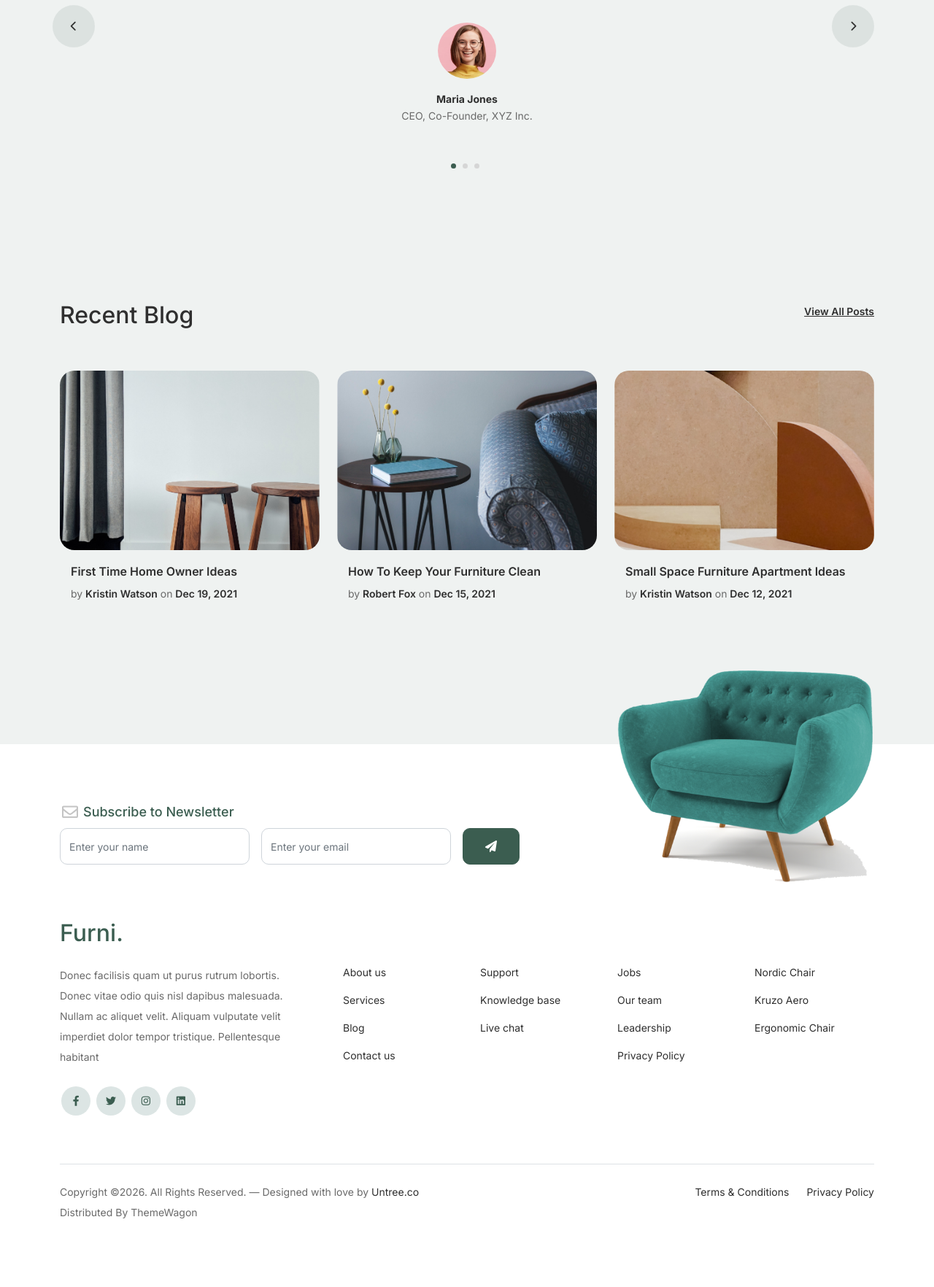
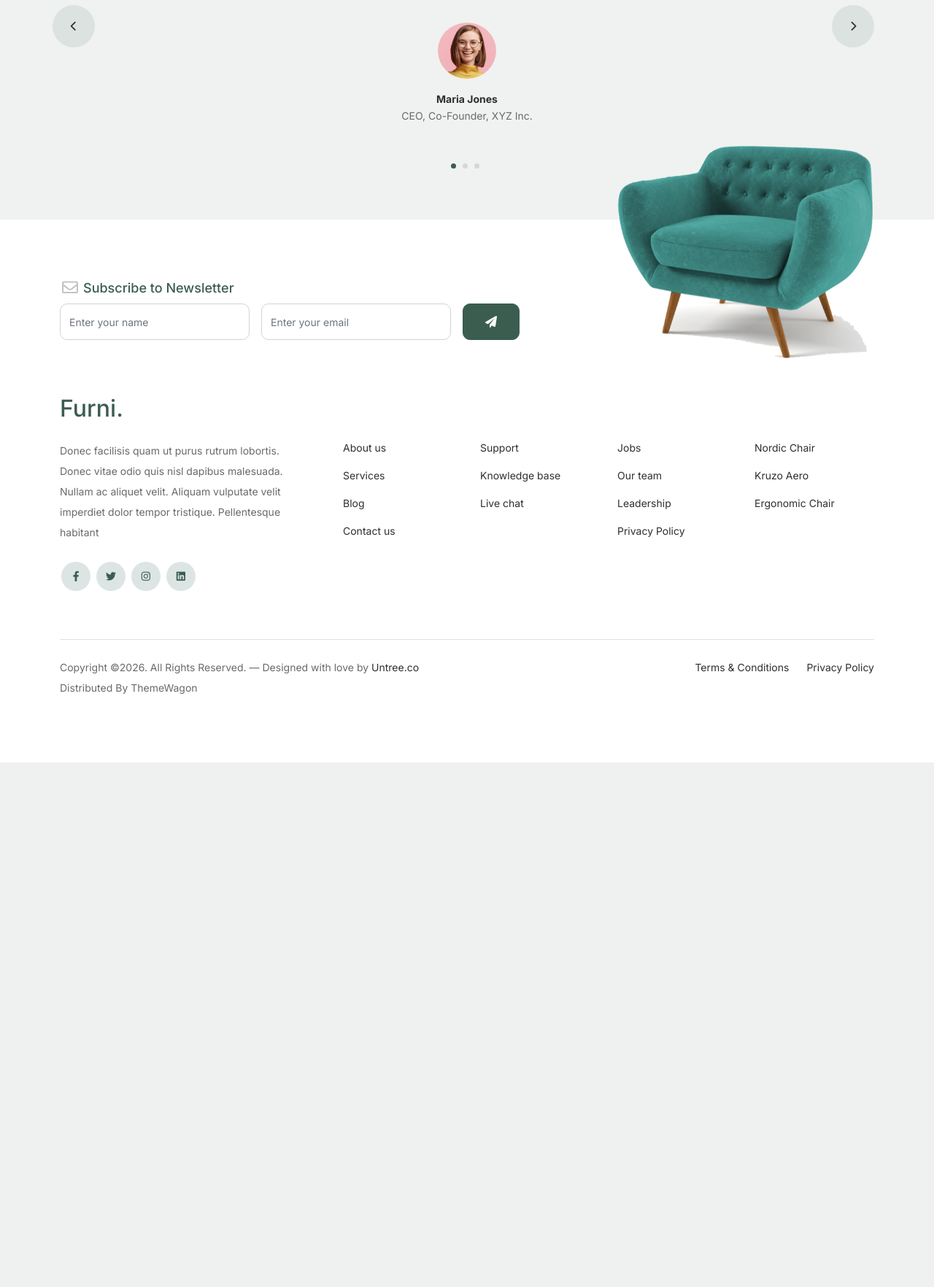
Before and after one commit to Yigoboz/furni-django-ecommerce, a Django app: page / in a window 1280 px wide; the page is wider, and only the part inside the window is pictured. Shown: the part 3339-5103 px from the top of that part at 73% size. After the commit the page ends 4384 px from the top of that part, so only its background shows below. Run offline with Django 5.2, Linux system fonts and the light colour scheme; some libraries are stand-ins or nearby versions.

Commit message:
feat: remove blog section from index.html

```diff
--- a/core/templates/core/index.html
+++ b/core/templates/core/index.html
@@ -324,59 +324,5 @@
 </div>
 <!-- End Testimonial Slider -->
 
-<!-- Start Blog Section -->
-<div class="blog-section">
-   <div class="container">
-      <div class="row mb-5">
-         <div class="col-md-6">
-            <h2 class="section-title">Recent Blog</h2>
-         </div>
-         <div class="col-md-6 text-start text-md-end">
-            <a href="#" class="more">View All Posts</a>
-         </div>
-      </div>
-
-      <div class="row">
-
-         <div class="col-12 col-sm-6 col-md-4 mb-4 mb-md-0">
-            <div class="post-entry">
-               <a href="#" class="post-thumbnail"><img src="{% static 'images/post-1.jpg' %}" alt="Image" class="img-fluid"></a>
-               <div class="post-content-entry">
-                  <h3><a href="#">First Time Home Owner Ideas</a></h3>
-                  <div class="meta">
-                     <span>by <a href="#">Kristin Watson</a></span> <span>on <a href="#">Dec 19, 2021</a></span>
-                  </div>
-               </div>
-            </div>
-         </div>
-
-         <div class="col-12 col-sm-6 col-md-4 mb-4 mb-md-0">
-            <div class="post-entry">
-               <a href="#" class="post-thumbnail"><img src="{% static 'images/post-2.jpg' %}" alt="Image" class="img-fluid"></a>
-               <div class="post-content-entry">
-                  <h3><a href="#">How To Keep Your Furniture Clean</a></h3>
-                  <div class="meta">
-                     <span>by <a href="#">Robert Fox</a></span> <span>on <a href="#">Dec 15, 2021</a></span>
-                  </div>
-               </div>
-            </div>
-         </div>
-
-         <div class="col-12 col-sm-6 col-md-4 mb-4 mb-md-0">
-            <div class="post-entry">
-               <a href="#" class="post-thumbnail"><img src="{% static 'images/post-3.jpg' %}" alt="Image" class="img-fluid"></a>
-               <div class="post-content-entry">
-                  <h3><a href="#">Small Space Furniture Apartment Ideas</a></h3>
-                  <div class="meta">
-                     <span>by <a href="#">Kristin Watson</a></span> <span>on <a href="#">Dec 12, 2021</a></span>
-                  </div>
-               </div>
-            </div>
-         </div>
-
-      </div>
-   </div>
-</div>
-<!-- End Blog Section -->
 
 {% endblock %}
```
